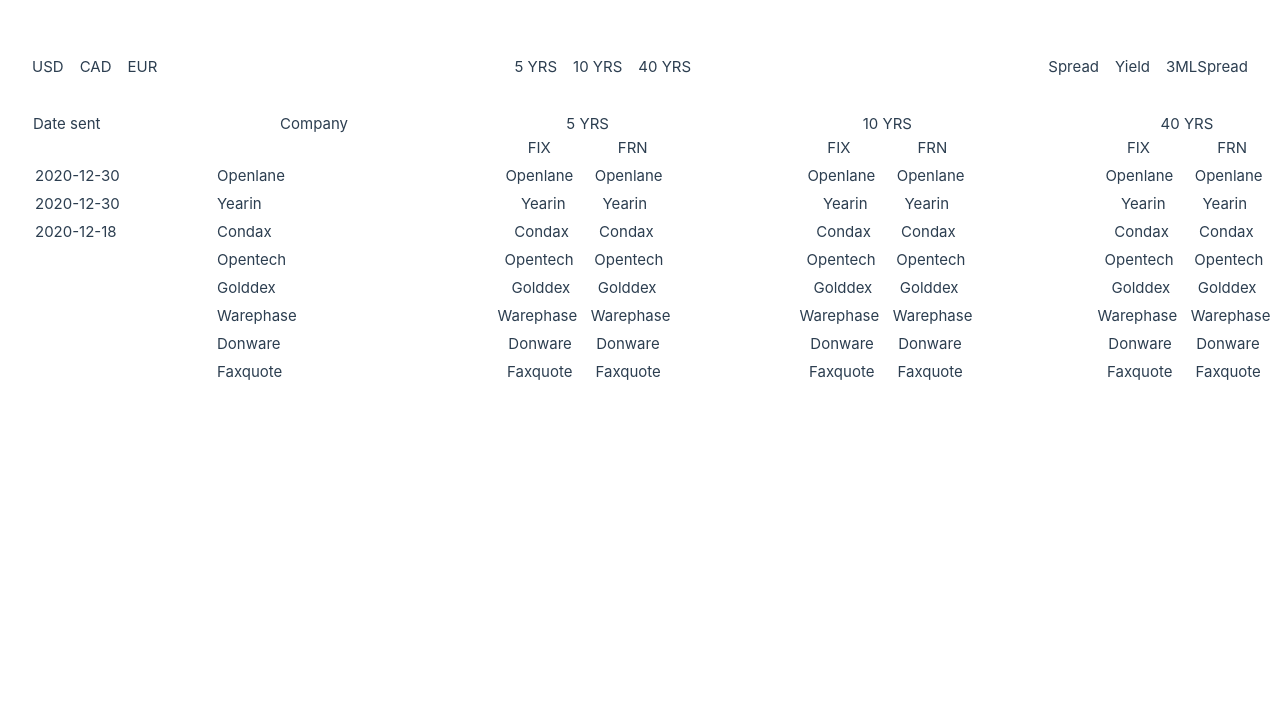
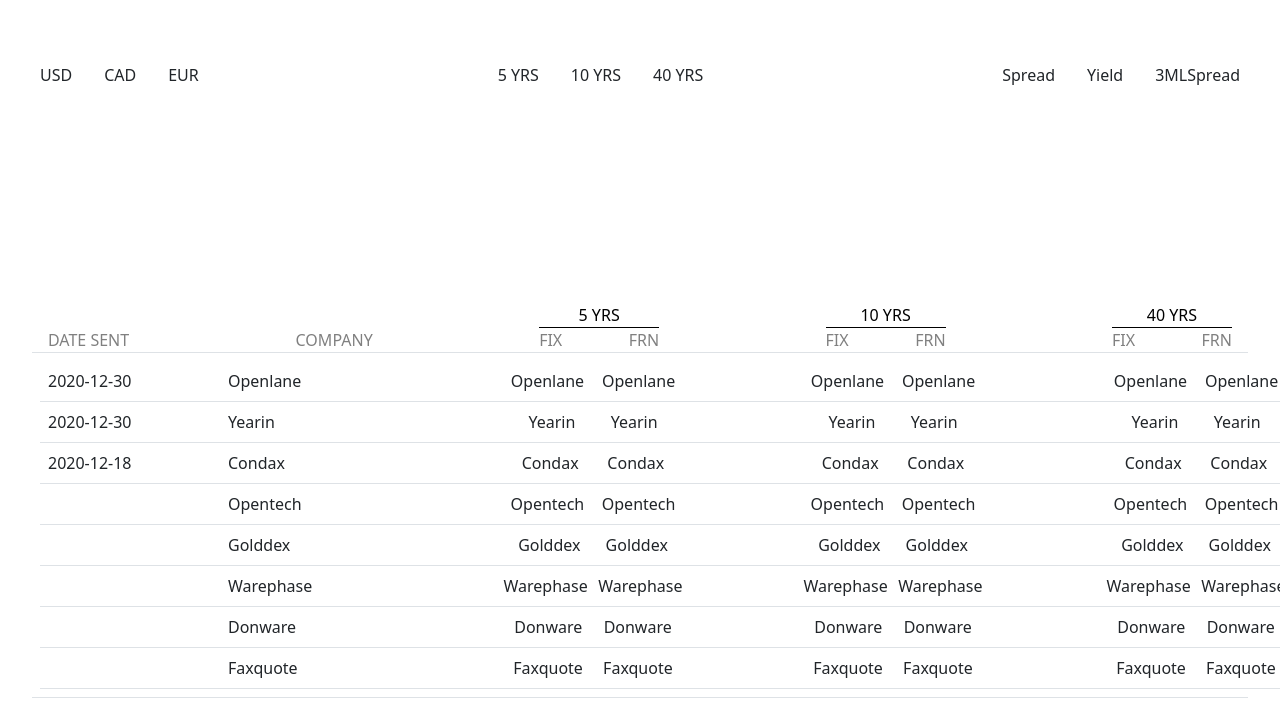
Before and after one commit to clucasalcantara/vue-table, a Vue app: page / in a window 1280 px wide. Shown: the part 137-851 px from the top of the page. Before the commit the page ends 800 px from the top, so only its background shows below. Built offline with nearby package versions, Linux system fonts and the light colour scheme.

Commit message:
feat: improve project

```diff
--- a/package.json
+++ b/package.json
@@ -13,6 +13,7 @@
   "dependencies": {
     "@popperjs/core": "^2.11.6",
     "bootstrap": "^5.2.3",
+    "bootstrap-vue": "^2.23.1",
     "pinia": "^2.0.28",
     "sass": "^1.57.1",
     "vue": "^2.7.7",
--- a/src/assets/base.css
+++ b/src/assets/base.css
@@ -62,7 +62,6 @@
 body {
   min-height: 100vh;
   color: var(--color-text);
-  background: var(--color-background);
   transition: color 0.5s, background-color 0.5s;
   line-height: 1.6;
   font-family: Inter, -apple-system, BlinkMacSystemFont, 'Segoe UI', Roboto, Oxygen, Ubuntu,
--- a/src/components/vue-table/table-content/TableContent.vue
+++ b/src/components/vue-table/table-content/TableContent.vue
@@ -10,27 +10,27 @@ const props = defineProps({
 
 <template>
   <div class="table-data">
-    <table>
+    <table class="table ">
       <thead>
         <tr>
           <th>Date sent</th>
           <th class="company-header">Company</th>
           <th class="multi-header">
-            <span>5 YRS</span>
+            <span class="multi-item">5 YRS</span>
             <div>
               <span>FIX</span>
               <span>FRN</span>
             </div>
           </th>
           <th class="multi-header">
-            <span>10 YRS</span>
+            <span class="multi-item">10 YRS</span>
             <div>
               <span>FIX</span>
               <span>FRN</span>
             </div>
           </th>
           <th class="multi-header">
-            <span>40 YRS</span>
+            <span class="multi-item">40 YRS</span>
             <div>
               <span>FIX</span>
               <span>FRN</span>
@@ -39,11 +39,10 @@ const props = defineProps({
         </tr>
       </thead>
       <tbody>
-        <tr
-          v-for="item in props.data"
-          :key="`${item.Company}-${item.DateSent}`"
-        >
-          <td class="date-sent">{{ item.DateSent }}</td>
+        <template v-for="item in props.data">
+        <tr aria-expanded="true" >
+          <td class="date-sent" data-target="#collapseContent1" data-toggle="collapse" data-group-id="grandparent"
+            data-role="expander">{{ item.DateSent }}</td>
           <td class="company-name">{{ item.Company }}</td>
           <td class="company-info five-years">
             <div class="company-info-content">
@@ -64,6 +63,8 @@ const props = defineProps({
             </div>
           </td>
         </tr>
+      </template>
+
       </tbody>
     </table>
   </div>
@@ -160,10 +161,26 @@ const props = defineProps({
       }
 
       thead {
+        padding-bottom: 0;
         tr {
           display: flex;
           justify-content: space-between;
           text-align: left;
+          align-items: flex-end;
+
+          th {
+            border: none;
+            padding-bottom: 0;
+            text-transform: uppercase;
+            color: gray;
+          }
+          .multi-header {
+           .multi-item {
+              border-bottom: 1px solid #000;
+              width: 100%;
+              color: #000;
+            }
+          }
         }
       }
     }
--- a/src/main.ts
+++ b/src/main.ts
@@ -1,13 +1,17 @@
 import Vue from "vue";
 import { createPinia, PiniaVuePlugin } from "pinia";
+import { BootstrapVue, IconsPlugin } from 'bootstrap-vue'
 // App
 import App from "./App.vue";
 // Routing
 import router from "./router";
 
 import "./assets/main.css";
+import 'bootstrap/dist/css/bootstrap.css'
 
 Vue.use(PiniaVuePlugin);
+Vue.use(BootstrapVue)
+Vue.use(IconsPlugin)
 const pinia = createPinia();
 
 new Vue({
```
Also changed, not shown: 1 other file (tests, documents, lock files or other folders).
